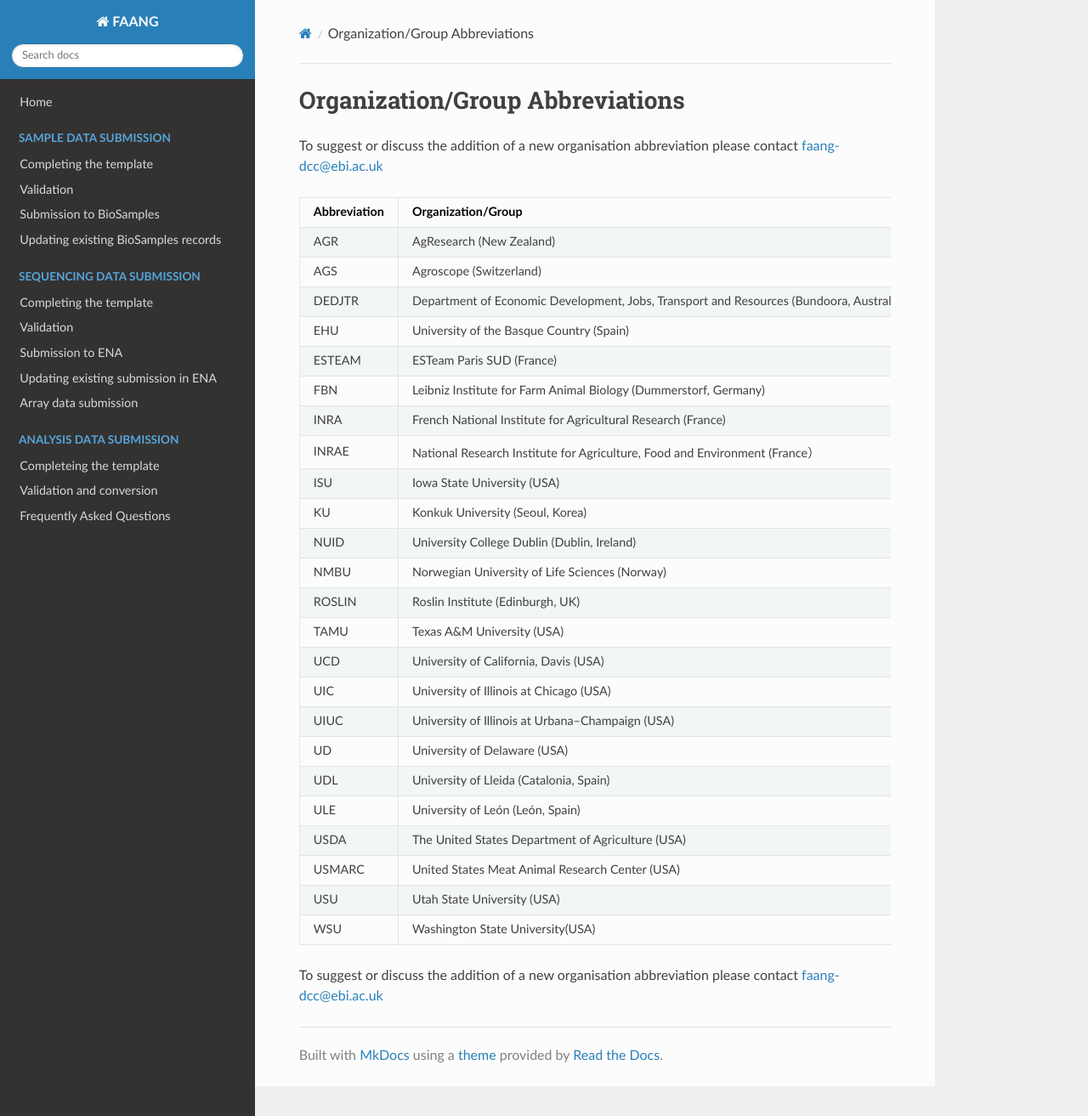
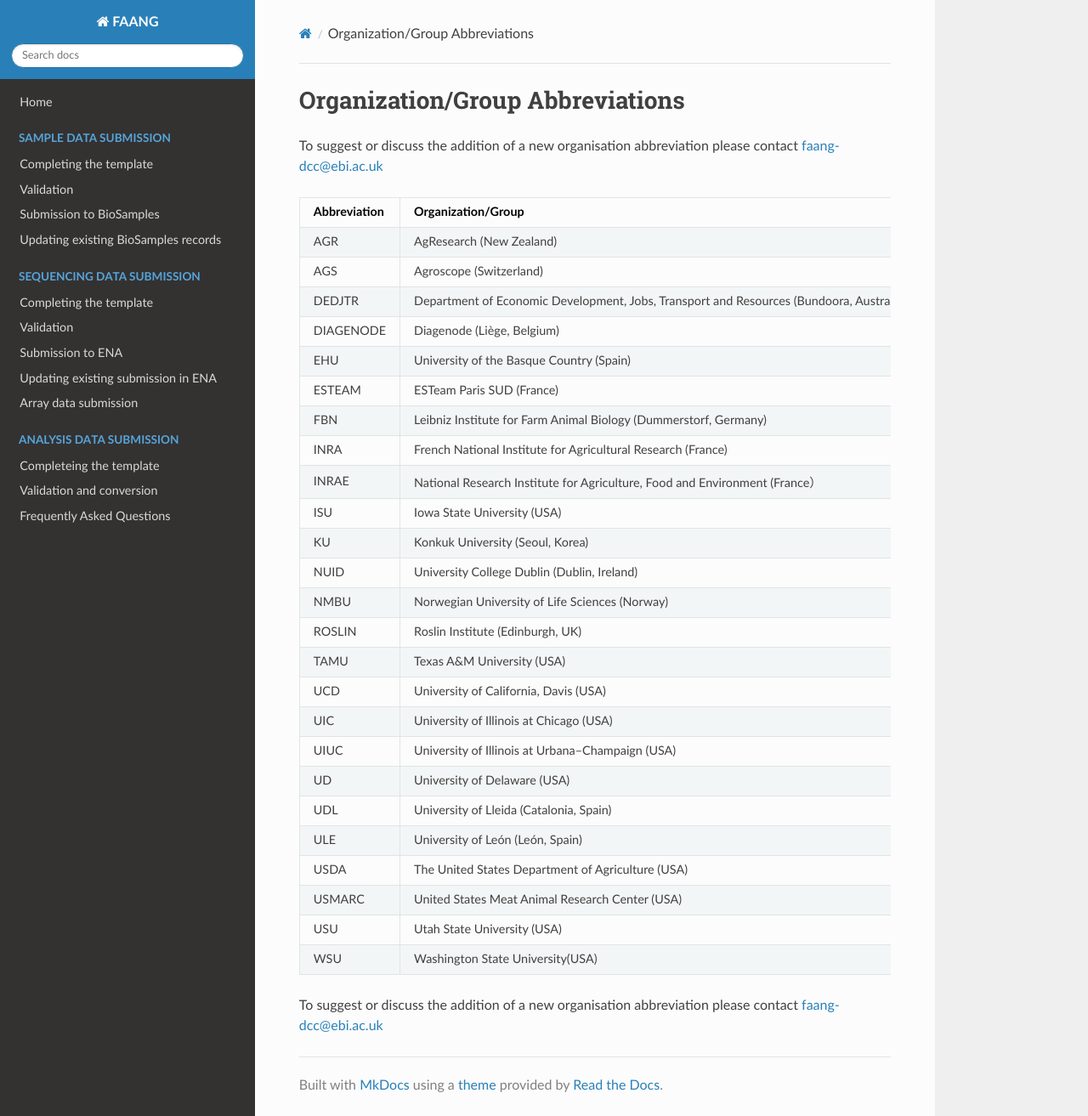
Before and after one commit to FAANG/dcc-documentation, an MkDocs documentation site: the page built from docs/organization_group_abbreviations.md, in a window 1280 px wide and 1313 px high. Shown: the whole window at 85% size. Built offline with MkDocs 1.6.1, drawn with Linux system fonts in a browser that asks for light colours; nearby versions of some CDN libraries.

Commit message:
Adding diagenode organization

```diff
--- a/docs/organization_group_abbreviations.md
+++ b/docs/organization_group_abbreviations.md
@@ -8,6 +8,7 @@ Abbreviation | Organization/Group
 AGR | AgResearch (New Zealand)
 AGS	| Agroscope (Switzerland)
 DEDJTR	| Department of Economic Development, Jobs, Transport and Resources (Bundoora, Australia)
+DIAGENODE | Diagenode (Liège, Belgium)
 EHU	| University of the Basque Country (Spain)
 ESTEAM	| ESTeam Paris SUD (France)
 FBN	| Leibniz Institute for Farm Animal Biology (Dummerstorf, Germany)
```
